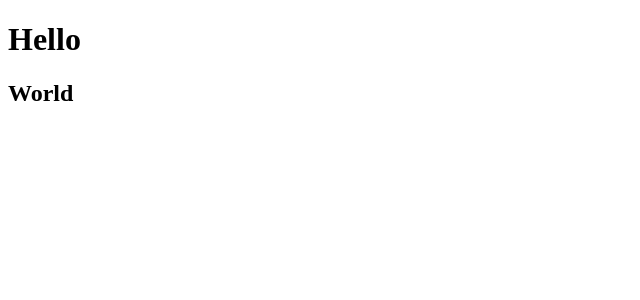
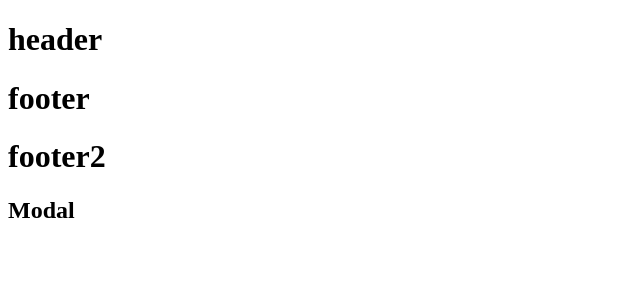
Before and after one commit to henny1105/react_study, a React (Create React App) app: page / in a window 1280 px wide. Shown: the top 300 px of the page, without its empty margins (0-640 px from the left). Built offline with nearby package versions, Linux system fonts and the light colour scheme.

Commit message:
화살표함수로 컴포넌트 export

```diff
--- a/src/App.js
+++ b/src/App.js
@@ -1,22 +1,14 @@
-/*
-	SSR vs CSR
-
-	SSR : Server Side Rendering
-	- 기존의 페이지마다 HTML파일을 서버쪽에 일일이 호출하는 방식
-	- 장점 : 초기로딩속도가 빠름, 검색엔진 최적화 (SEO좋음)
-	- 단점 : 페이지 이동시마다 서버쪽에서 HTML파일을 가져와야 되기 때문에 깜박거리면서 사용성이 안좋음
-
-	CSR : Client Side Rendering
-	- 초기에 서버로부터 빈 HTML파일을 가져온뒤, 출력될 모든 정보데이터를 chunk구성된 리액트 컴포넌트를 가져옴
-	- 장점 : 초기에 서브페이지에 대한 모든 데이터파일을 가져오기 때문에 페이지 이동이 부드럽고 추가로딩이 없음
-	- 단점 : 한번에 모든 데이터를 가져와야 되기 때문에 초기로딩속도가 SSR방식에 비해 늦고 SEO에 안좋음
-*/
+import { Footer, Footer2 } from './components/common/Footer';
+import Header from './components/common/Header';
+import Modal from './components/common/Modal';
 
 function App() {
 	return (
 		<>
-			<h1>Hello</h1>
-			<h2>World</h2>
+			<Header />
+			<Footer />
+			<Footer2 />
+			<Modal />
 		</>
 	);
 }
--- a/src/components/common/Footer.jsx
+++ b/src/components/common/Footer.jsx
@@ -7,7 +7,6 @@ export function Footer() {
 		</footer>
 	);
 }
-
 export function Footer2() {
 	return (
 		<footer>
--- /dev/null
+++ b/src/components/common/Modal.jsx
@@ -0,0 +1,9 @@
+const Modal = () => {
+    return (
+        <aside>
+            <h1>Modal</h1>
+        </aside>
+    )
+}
+
+export default Modal;
```
